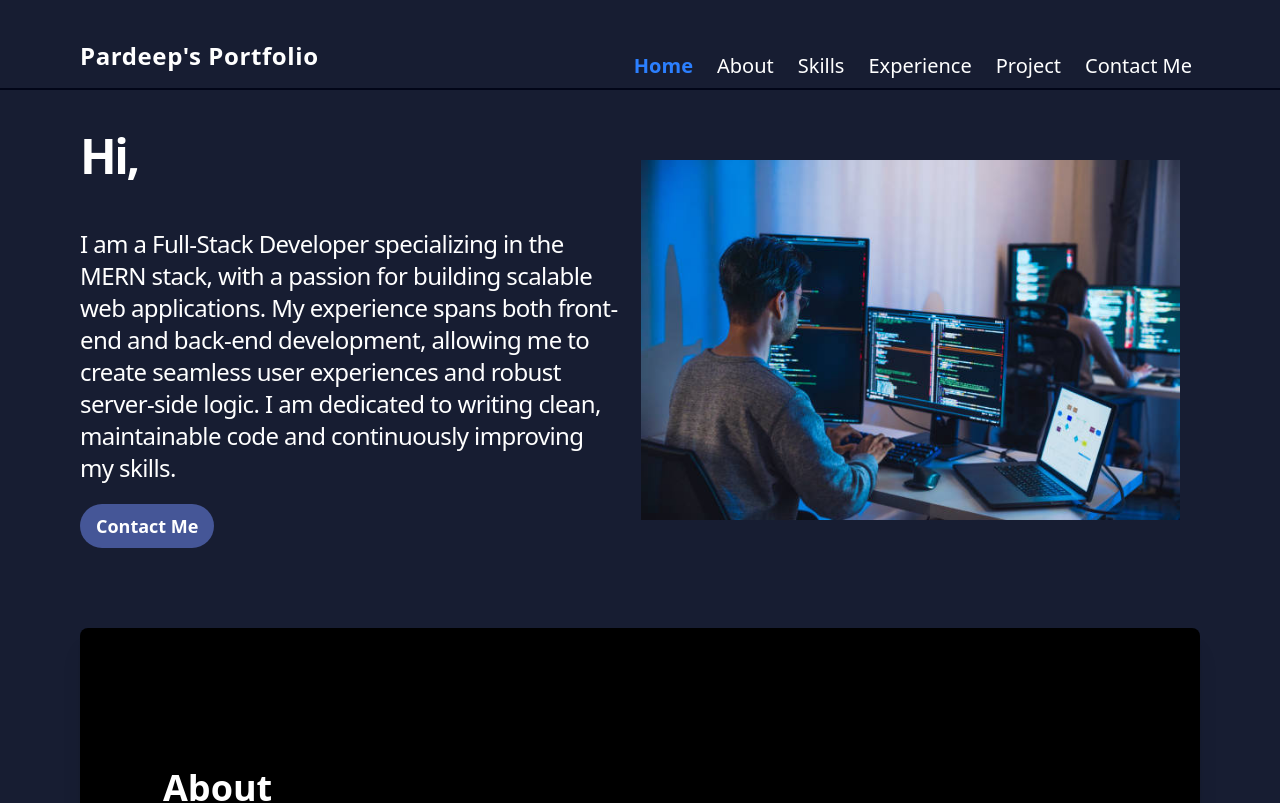
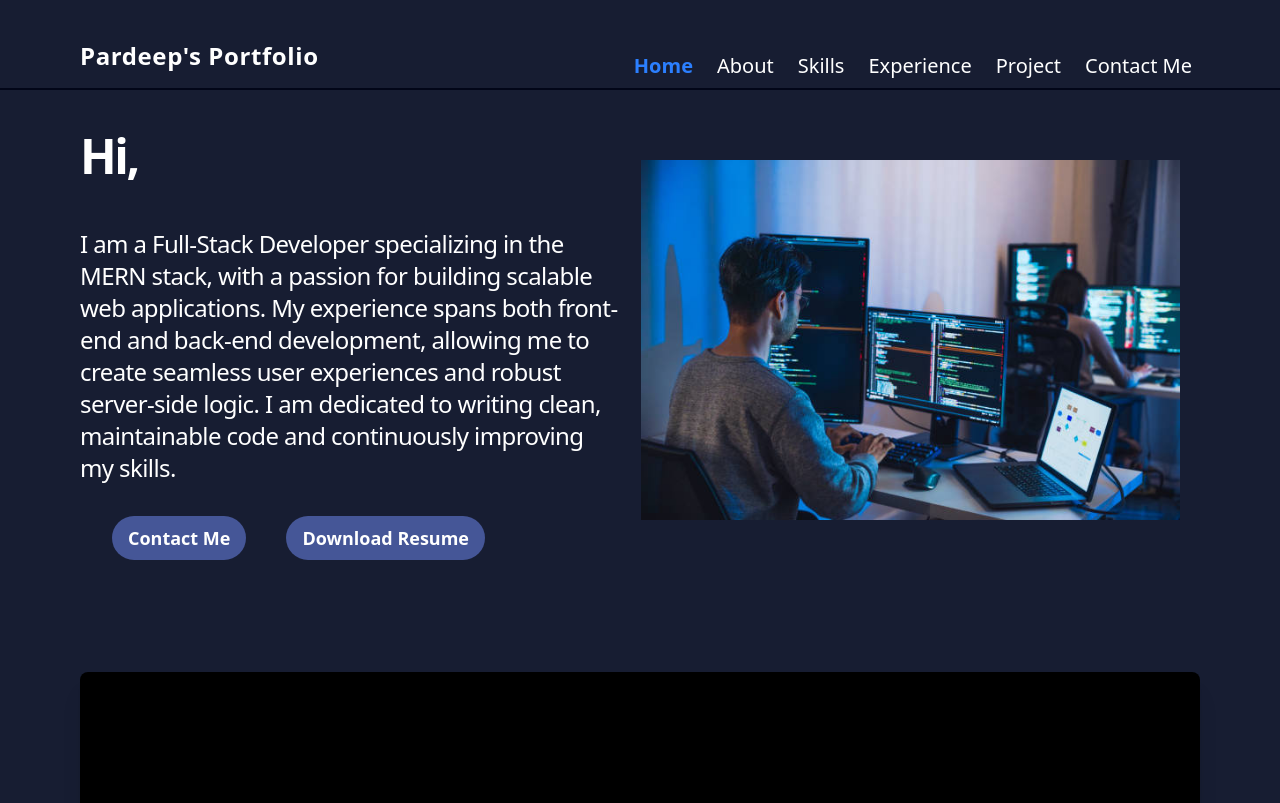
Before and after one commit to Pardeep-pathania/Portfolio, a React (Vite) app in the folder portfolio/: page / in a window 1280 px wide. Shown: the top 803 px of the page. Built offline with nearby package versions, Linux system fonts and the light colour scheme.

Commit message:
add a resume download button

```diff
--- a/portfolio/src/components/Home.jsx
+++ b/portfolio/src/components/Home.jsx
@@ -1,14 +1,29 @@
 import React from 'react'
 import pic from "../assets/pic.jpg"
 import TextChange from '../TextChange'
+// import Paredeep_Resume from '..assets/Paredeep_Resume.pdf'
 
 function Home() {
+
+    // method to call
 
     const phoneNumber = '9797607301';
 
     const handleCall = () => {
+         // Open the phone Number in a new tab
         window.location.href = `tel:${phoneNumber}`;
     };
+
+
+    // method to download resume
+
+    const handleDownload = () => {
+        const resumeUrl = "https://drive.google.com/file/d/1Nf8TlM2tw5S6i07AtVFpugnVtgXLjm8i/view?usp=sharing";
+
+        // Open the resume link in a new tab
+        window.open(resumeUrl, '_blank');
+    };
+
 
 
     return (
@@ -19,8 +34,12 @@ function Home() {
                     a passion for building scalable web applications. My experience spans both front-end and back-end development,
                      allowing me to create seamless user experiences and robust server-side logic. I am dedicated to writing clean,
                      maintainable code and continuously improving my skills.</p>
-                <button onClick={handleCall} className='mt-5 md:md-10 text-white py-2 px-3 text-sm md:text-lg md:py-2 md:px-4 hover:bg-blue-800
+                     <div>
+                <button onClick={handleCall} className='mt-5 md:m-8 text-white py-2 px-3 text-sm md:text-lg md:py-2 md:px-4 hover:bg-blue-800
                 duration-300 hover:scale-105 font-semibold rounded-3xl bg-[#455697]'>Contact Me</button>
+                <button onClick={handleDownload} className='mt-5 max-sm:ml-3 sm:ml-3 md:m-2 text-white py-2 px-3 text-sm md:text-lg md:py-2 md:px-4 hover:bg-blue-800
+                duration-300 hover:scale-105 font-semibold rounded-3xl bg-[#455697]'>Download Resume</button>
+                </div>
             </div>
             <div><img className='mt-7 md:w-90 lg:w-150 lg:mt-15 md:p-5 md:mt-15' src={pic} alt="" /></div>
         </div>
```
Also changed, not shown: 1 other file (tests, documents, lock files or other folders).
